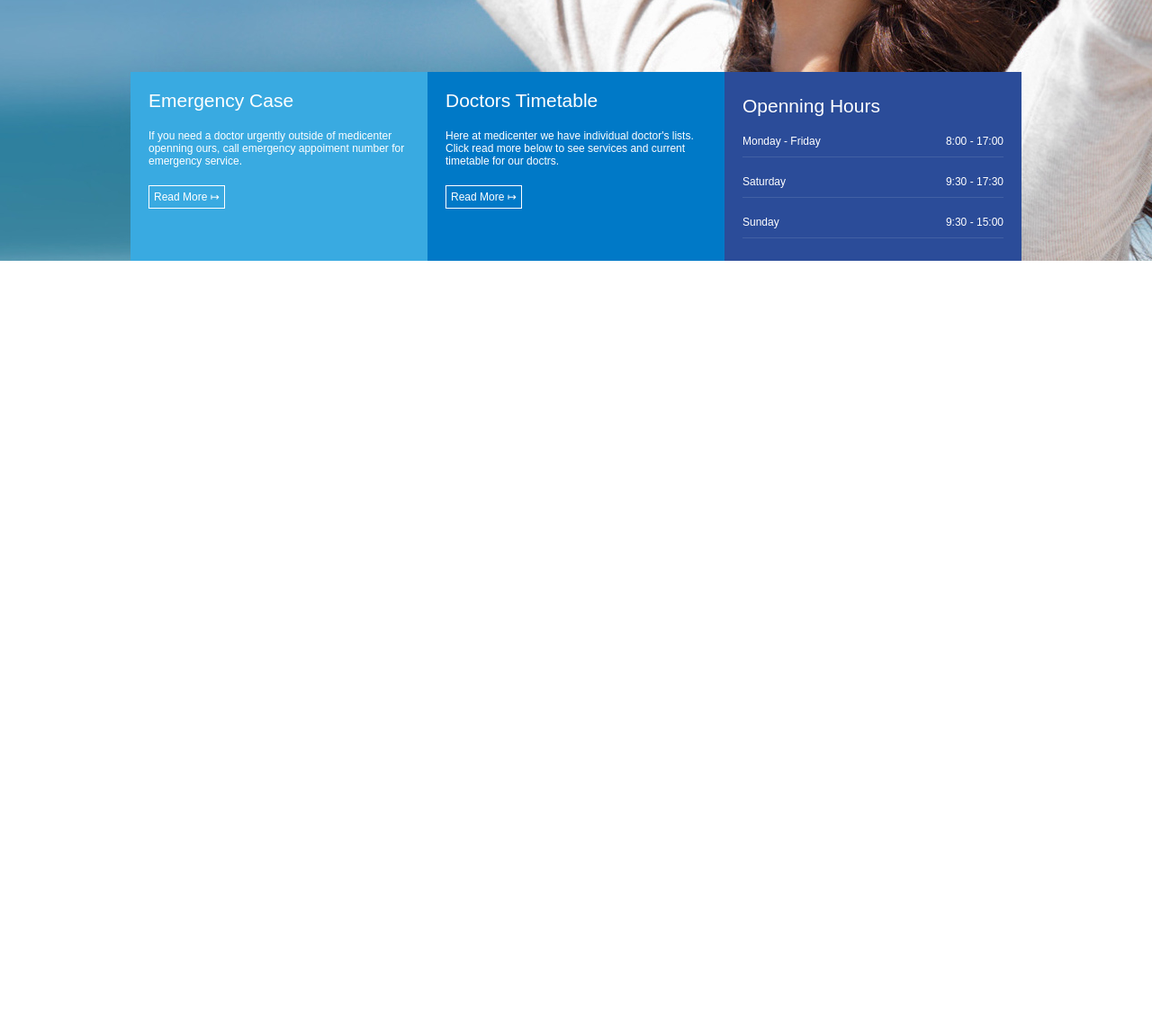
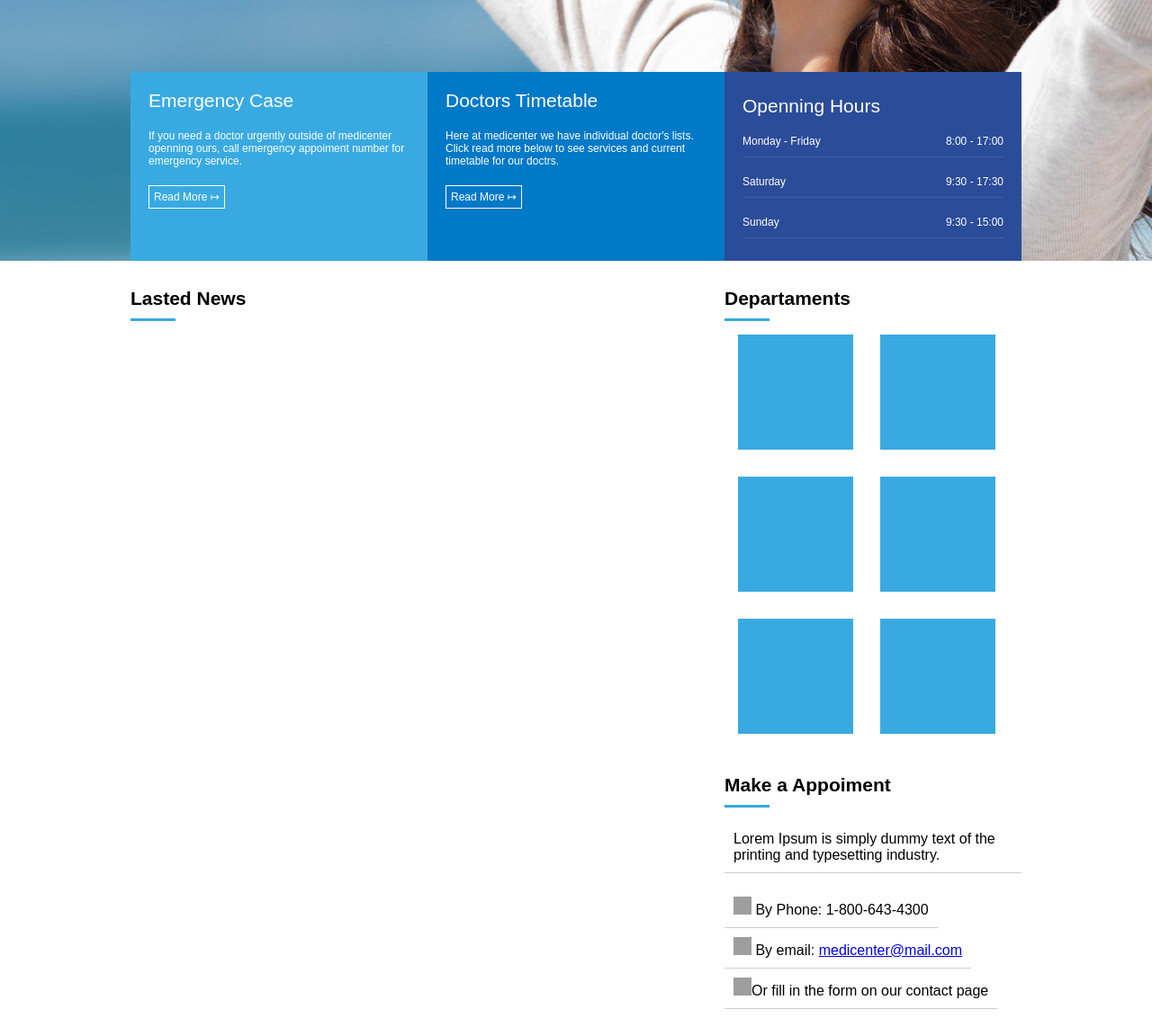
Before and after one commit to flaviocarvlh1/banner, a plain HTML site: page index.html in a window 1280 px wide. Shown: the part 500-1642 px from the top of the page at 90% size. Before the commit the page ends 800 px from the top, so only its background shows below. Drawn offline with Linux system fonts and the light colour scheme; grey boxes are pictures that could not be loaded.

Commit message:
atualizações section2

```diff
--- a/assets/css/style.css
+++ b/assets/css/style.css
@@ -162,3 +162,61 @@ nav a:hover {
     display: flex;
     justify-content: center;
 }
+
+#geral section {
+    flex: 2;
+}
+
+#geral aside {
+    flex: 1;
+}
+
+.widget-title {
+    margin-top: 30px;
+    margin-bottom: 20px;
+}
+
+.widget-title-text {
+    color: black;
+    font-size: 21px;
+    font-weight: bold;
+}
+
+.widget-title-bar {
+    width: 50px;
+    height: 3px;
+    background-color: #36a9e1;
+    margin-top: 10px;
+}
+.widget-body {
+    display: flex;
+    flex-wrap: wrap;
+
+}
+.square {
+    background-color: #39aae1;
+    width: 120px;
+    height: 120px;
+    margin: 15px;
+    padding: 4px;
+
+}
+
+.boder-p {
+    padding: 10px;
+    border-bottom: 1px solid #d1cbcb;
+}
+
+.info {
+    display: flex;
+    padding: 10px;
+    border-bottom: 1px solid #d1cbcb;
+    flex-direction: column;
+
+
+}
+img {
+    width: 20px;
+    height: 20px;
+
+}
--- a/index.html
+++ b/index.html
@@ -70,11 +70,52 @@
         </div>
     </div>
 
-</section id="geral">
+</section>
 
-<section>
+<section id="geral">
+
     <div class="container">
-
+        <section>
+            <div class="widget">
+                <div class="widget-title">
+                <div class="widget-title-text">
+                Lasted News
+                </div>
+                <div class="widget-title-bar"></div>
+                <div class="widget-body">
+        </section>
+        <aside>
+           <div class="widget">
+                <div class="widget-title">
+                <div class="widget-title-text">
+                Departaments
+                </div>
+                <div class="widget-title-bar"></div>
+                <div class="widget-body">
+                    <div class="square"></div>
+                    <div class="square"></div>
+                    <div class="square"></div>
+                    <div class="square"></div>
+                    <div class="square"></div>
+                    <div class="square"></div>
+                </div>
+            </div>
+            <div class="widget">
+                <div class="widget-title">
+                <div class="widget-title-text">
+                Make a Appoiment
+                </div>
+                <div class="widget-title-bar"></div>
+                <div class="widget-body">
+                    <p class="boder-p">Lorem Ipsum is simply dummy text of the printing and typesetting industry.</p>
+                    <div class="info">
+                        <span ><img src="https://image.pngaaa.com/224/1361224-middle.png" alt="phone"> By Phone: 1-800-643-4300 </span></div>
+                    <div class="info"><span> <img src="https://e7.pngegg.com/pngimages/548/24/png-clipart-bounce-address-html-email-computer-icons-internet-email-miscellaneous-angle-thumbnail.png" alt="e-mail"> By email: <a href="medicenter@mail.com"> medicenter@mail.com</a></span></div>
+                    <div class="info"> <span><img src="https://icon-library.com/images/fill-out-form-icon/fill-out-form-icon-26.jpg" alt="form">Or fill in the form on our contact page</span></div>
+                </div>
+            </div>
+           </div>
+        </aside>
     </div>
 
 
```
